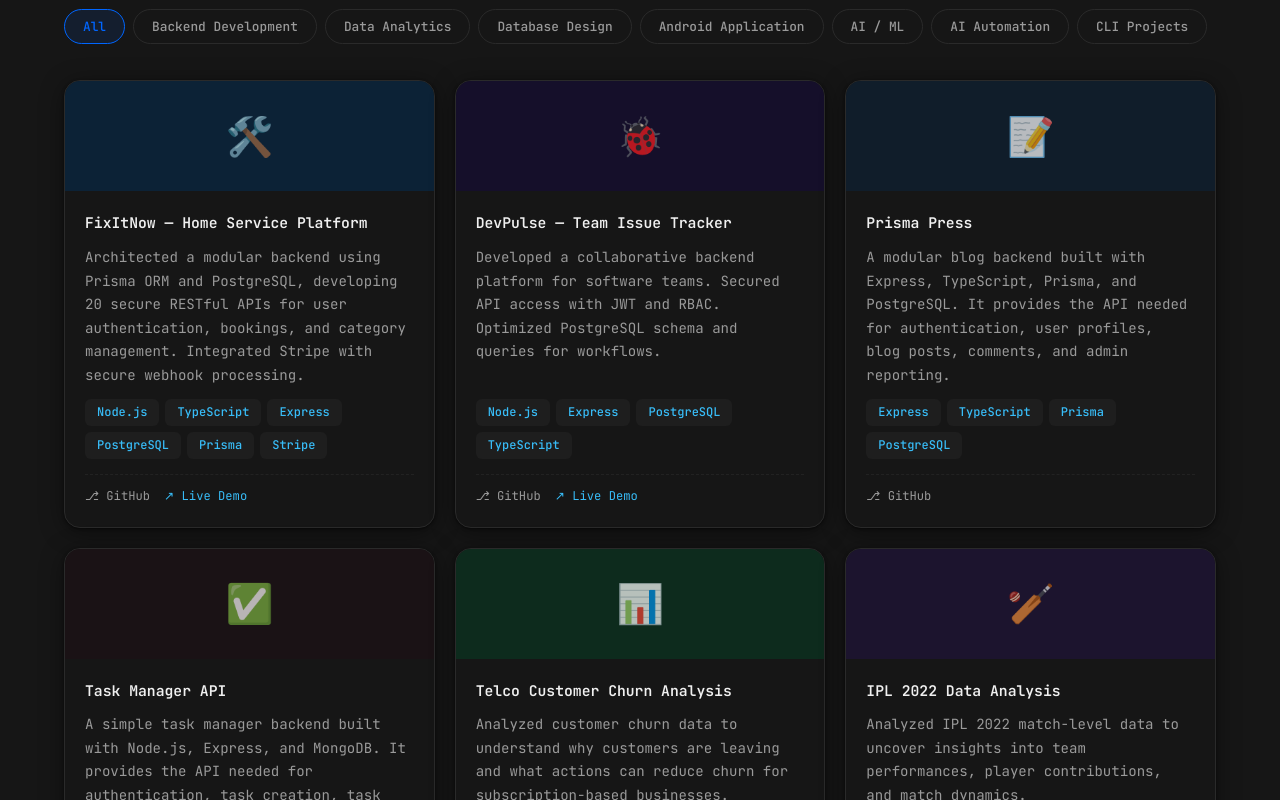
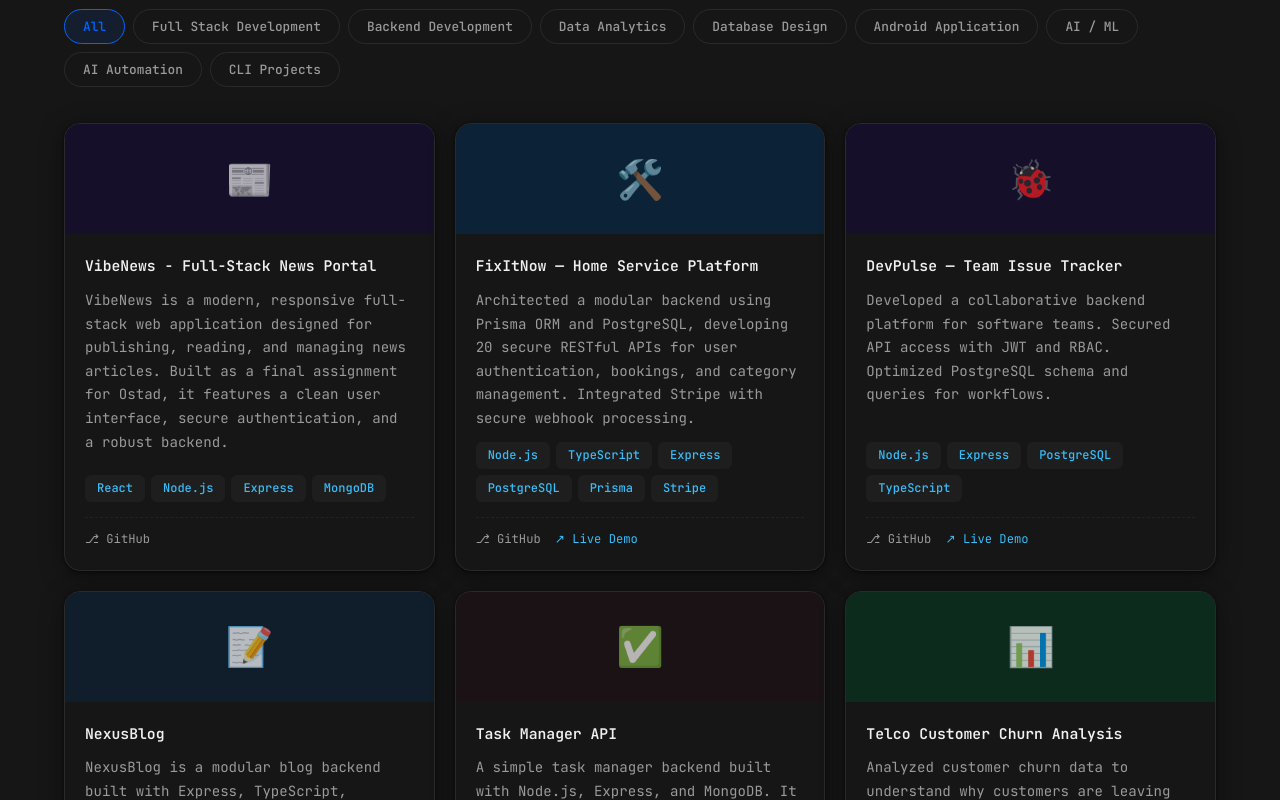
Before and after one commit to arFaisal043/Faisal-Portfolio, a React (Vite) app: page / in a window 1280 px wide. Shown: the part 3180-3980 px from the top of the page. Built offline with nearby package versions, Linux system fonts and the light colour scheme.

Commit message:
add a full stack project

```diff
--- a/src/components/Projects.jsx
+++ b/src/components/Projects.jsx
@@ -10,6 +10,7 @@
   useReveal([filter, showAll]);
   const tabs = [
     {id:"all",label:"All"},
+    {id:"fullstack",label:"Full Stack Development"},
     {id:"backend",label:"Backend Development"},
     {id:"analytics",label:"Data Analytics"},
     {id:"database",label:"Database Design"},
--- a/src/data/constants.js
+++ b/src/data/constants.js
@@ -8,37 +8,227 @@
 };
 
 export const PROJECTS = [
+  // Full Stack
+  {
+    category: "fullstack",
+    title: "VibeNews - Full-Stack News Portal",
+    desc: "VibeNews is a modern, responsive full-stack web application designed for publishing, reading, and managing news articles. Built as a final assignment for Ostad, it features a clean user interface, secure authentication, and a robust backend.",
+    tags: ["React", "Node.js", "Express", "MongoDB"],
+    github: "https://github.com/arFaisal043/OSTAD_FINAL_ASSIGNMENT",
+    demo: "#",
+    bg: "#150f2a",
+    icon: "📰",
+  },
+
   // Backend
-  { category: "backend", title: "FixItNow — Home Service Platform", desc: "Architected a modular backend using Prisma ORM and PostgreSQL, developing 20 secure RESTful APIs for user authentication, bookings, and category management. Integrated Stripe with secure webhook processing.", tags: ["Node.js", "TypeScript", "Express", "PostgreSQL", "Prisma", "Stripe"], github: "#", demo: "#", bg: "#0c2236", icon: "🛠️" },
-  { category: "backend", title: "DevPulse — Team Issue Tracker", desc: "Developed a collaborative backend platform for software teams. Secured API access with JWT and RBAC. Optimized PostgreSQL schema and queries for workflows.", tags: ["Node.js", "Express", "PostgreSQL", "TypeScript"], github: "#", demo: "#", bg: "#150f2a", icon: "🐞" },
-  { category: "backend", title: "Prisma Press", desc: "A modular blog backend built with Express, TypeScript, Prisma, and PostgreSQL. It provides the API needed for authentication, user profiles, blog posts, comments, and admin reporting.", tags: ["Express", "TypeScript", "Prisma", "PostgreSQL"], github: "https://github.com/arFaisal043/prisma-blog-app", demo: "#", bg: "#101d2a", icon: "📝" },
-  { category: "backend", title: "Task Manager API", desc: "A simple task manager backend built with Node.js, Express, and MongoDB. It provides the API needed for authentication, task creation, task assignment, status updates, and deadline tracking.", tags: ["Node.js", "Express", "MongoDB"], github: "https://github.com/arFaisal043/Task-Manager", demo: "#", bg: "#1a1215", icon: "✅" },
+  {
+    category: "backend",
+    title: "FixItNow — Home Service Platform",
+    desc: "Architected a modular backend using Prisma ORM and PostgreSQL, developing 20 secure RESTful APIs for user authentication, bookings, and category management. Integrated Stripe with secure webhook processing.",
+    tags: [
+      "Node.js",
+      "TypeScript",
+      "Express",
+      "PostgreSQL",
+      "Prisma",
+      "Stripe",
+    ],
+    github: "#",
+    demo: "#",
+    bg: "#0c2236",
+    icon: "🛠️",
+  },
+  {
+    category: "backend",
+    title: "DevPulse — Team Issue Tracker",
+    desc: "Developed a collaborative backend platform for software teams. Secured API access with JWT and RBAC. Optimized PostgreSQL schema and queries for workflows.",
+    tags: ["Node.js", "Express", "PostgreSQL", "TypeScript"],
+    github: "#",
+    demo: "#",
+    bg: "#150f2a",
+    icon: "🐞",
+  },
+  {
+    category: "backend",
+    title: "NexusBlog",
+    desc: "NexusBlog is a modular blog backend built with Express, TypeScript, Prisma, and PostgreSQL. It provides the API needed for authentication, user profiles, blog posts, comments, and admin reporting.",
+    tags: ["Express", "TypeScript", "Prisma", "PostgreSQL"],
+    github: "https://github.com/arFaisal043/prisma-blog-app",
+    demo: "#",
+    bg: "#101d2a",
+    icon: "📝",
+  },
+  {
+    category: "backend",
+    title: "Task Manager API",
+    desc: "A simple task manager backend built with Node.js, Express, and MongoDB. It provides the API needed for authentication, task creation, task assignment, status updates, and deadline tracking.",
+    tags: ["Node.js", "Express", "MongoDB"],
+    github: "https://github.com/arFaisal043/Task-Manager",
+    demo: "#",
+    bg: "#1a1215",
+    icon: "✅",
+  },
 
   // Data Analytics
-  { category: "analytics", title: "Telco Customer Churn Analysis", desc: "Analyzed customer churn data to understand why customers are leaving and what actions can reduce churn for subscription-based businesses.", tags: ["Python", "EDA", "Data Analysis"], github: "https://github.com/arFaisal043/Python_EDA_Project", demo: "#", bg: "#0d2b1d", icon: "📊" },
-  { category: "analytics", title: "IPL 2022 Data Analysis", desc: "Analyzed IPL 2022 match-level data to uncover insights into team performances, player contributions, and match dynamics.", tags: ["Python", "Pandas", "Data Analysis"], github: "https://github.com/arFaisal043/Learn-Python/tree/main/Project_1(%20IPL)", demo: "#", bg: "#1c142e", icon: "🏏" },
-  { category: "analytics", title: "Retail Sales Dataset Analysis", desc: "Analyzed a retail sales customer dataset focusing on customer acquisition trends, demographics, and geographic distribution.", tags: ["Python", "Data Analysis"], github: "https://github.com/arFaisal043/Learn-Python/tree/main/Project_2(%20Retail%20Sale%20)", demo: "#", bg: "#2b1414", icon: "🛍️" },
+  {
+    category: "analytics",
+    title: "Telco Customer Churn Analysis",
+    desc: "Analyzed customer churn data to understand why customers are leaving and what actions can reduce churn for subscription-based businesses.",
+    tags: ["Python", "EDA", "Data Analysis"],
+    github: "https://github.com/arFaisal043/Python_EDA_Project",
+    demo: "#",
+    bg: "#0d2b1d",
+    icon: "📊",
+  },
+  {
+    category: "analytics",
+    title: "IPL 2022 Data Analysis",
+    desc: "Analyzed IPL 2022 match-level data to uncover insights into team performances, player contributions, and match dynamics.",
+    tags: ["Python", "Pandas", "Data Analysis"],
+    github:
+      "https://github.com/arFaisal043/Learn-Python/tree/main/Project_1(%20IPL)",
+    demo: "#",
+    bg: "#1c142e",
+    icon: "🏏",
+  },
+  {
+    category: "analytics",
+    title: "Retail Sales Dataset Analysis",
+    desc: "Analyzed a retail sales customer dataset focusing on customer acquisition trends, demographics, and geographic distribution.",
+    tags: ["Python", "Data Analysis"],
+    github:
+      "https://github.com/arFaisal043/Learn-Python/tree/main/Project_2(%20Retail%20Sale%20)",
+    demo: "#",
+    bg: "#2b1414",
+    icon: "🛍️",
+  },
 
   // Database Design
-  { category: "database", title: "Online Course Enrollment DB", desc: "EduEnroll DB is a PostgreSQL database project that explores SQL JOIN operations through a course enrollment system. It reveals enrollment patterns and identifies inactive students.", tags: ["SQL", "PostgreSQL", "Database"], github: "https://github.com/arFaisal043/Database-Project/blob/main/Online_Course_Enrollment_DB.sql", demo: "#", bg: "#101820", icon: "🎓" },
-  { category: "database", title: "Football Ticket Booking System", desc: "A relational database project built with PostgreSQL for managing users, match fixtures, and ticket bookings with a strong emphasis on complex SQL JOIN operations.", tags: ["SQL", "PostgreSQL", "Database"], github: "https://github.com/arFaisal043/Database-Project/blob/main/Football_Ticket_Booking_System.sql", demo: "#", bg: "#102319", icon: "⚽" },
+  {
+    category: "database",
+    title: "Online Course Enrollment DB",
+    desc: "EduEnroll DB is a PostgreSQL database project that explores SQL JOIN operations through a course enrollment system. It reveals enrollment patterns and identifies inactive students.",
+    tags: ["SQL", "PostgreSQL", "Database"],
+    github:
+      "https://github.com/arFaisal043/Database-Project/blob/main/Online_Course_Enrollment_DB.sql",
+    demo: "#",
+    bg: "#101820",
+    icon: "🎓",
+  },
+  {
+    category: "database",
+    title: "Football Ticket Booking System",
+    desc: "A relational database project built with PostgreSQL for managing users, match fixtures, and ticket bookings with a strong emphasis on complex SQL JOIN operations.",
+    tags: ["SQL", "PostgreSQL", "Database"],
+    github:
+      "https://github.com/arFaisal043/Database-Project/blob/main/Football_Ticket_Booking_System.sql",
+    demo: "#",
+    bg: "#102319",
+    icon: "⚽",
+  },
 
   // Android
-  { category: "android", title: "অর্থখাতা (ArthoKhata)", desc: "বাংলাদেশি ছোট ব্যবসার জন্য Bengali-first Expo React Native হিসাব অ্যাপ। (A Bengali-first accounting app for small businesses in Bangladesh).", tags: ["React Native", "Expo", "Mobile"], github: "https://github.com/ash-rafhamid/ArthoKhata", demo: "#", bg: "#1f1f1f", icon: "📱" },
+  {
+    category: "android",
+    title: "অর্থখাতা (ArthoKhata)",
+    desc: "বাংলাদেশি ছোট ব্যবসার জন্য Bengali-first Expo React Native হিসাব অ্যাপ। (A Bengali-first accounting app for small businesses in Bangladesh).",
+    tags: ["React Native", "Expo", "Mobile"],
+    github: "https://github.com/ash-rafhamid/ArthoKhata",
+    demo: "#",
+    bg: "#1f1f1f",
+    icon: "📱",
+  },
 
   // AI/ML
-  { category: "ai", title: "Potato Price Prediction", desc: "A machine learning project using Artificial Neural Networks (ANN) to predict potato prices.", tags: ["Python", "ANN", "Machine Learning"], github: "https://github.com/arFaisal043/Learn-Python/tree/main/AI/ANN", demo: "#", bg: "#2b2311", icon: "🥔" },
-  { category: "ai", title: "Brain Tumor MRI Classification", desc: "A deep learning project using Convolutional Neural Networks (CNN) and transfer learning to classify brain tumors from MRI scans.", tags: ["Python", "CNN", "Deep Learning"], github: "https://github.com/arFaisal043/Learn-Python/blob/main/AI/CNN/cnn-project-1%20(2).ipynb", demo: "#", bg: "#201217", icon: "🧠" },
+  {
+    category: "ai",
+    title: "Potato Price Prediction",
+    desc: "A machine learning project using Artificial Neural Networks (ANN) to predict potato prices.",
+    tags: ["Python", "ANN", "Machine Learning"],
+    github: "https://github.com/arFaisal043/Learn-Python/tree/main/AI/ANN",
+    demo: "#",
+    bg: "#2b2311",
+    icon: "🥔",
+  },
+  {
+    category: "ai",
+    title: "Brain Tumor MRI Classification",
+    desc: "A deep learning project using Convolutional Neural Networks (CNN) and transfer learning to classify brain tumors from MRI scans.",
+    tags: ["Python", "CNN", "Deep Learning"],
+    github:
+      "https://github.com/arFaisal043/Learn-Python/blob/main/AI/CNN/cnn-project-1%20(2).ipynb",
+    demo: "#",
+    bg: "#201217",
+    icon: "🧠",
+  },
 
   // AI Automation
-  { category: "automation", title: "Automated Email Sender", desc: "A fully automated email sending system that leverages AI-powered personalization to send contextual, human-like emails. Built with n8n and Google Gemini AI.", tags: ["n8n", "Gemini AI", "Automation"], github: "https://github.com/arFaisal043/AI-Automation-Projects-by-n8n/tree/main/project_1_Email_sender_Automation", demo: "#", bg: "#0d2b27", icon: "✉️" },
-  { category: "automation", title: "Email Auto Labeling System", desc: "An intelligent email classification system that automatically reads incoming emails and applies relevant labels using Google Gemini AI.", tags: ["n8n", "Gemini AI", "Automation"], github: "https://github.com/arFaisal043/AI-Automation-Projects-by-n8n/tree/main/project_2_Email_auto-labeling", demo: "#", bg: "#232b0d", icon: "🏷️" },
-  { category: "automation", title: "Weather Alert Telegram Bot", desc: "A fully automated weather bot that sends live weather updates to Telegram every 5 minutes. No manual asking, just automatic alerts.", tags: ["n8n", "Telegram API", "Automation"], github: "https://github.com/arFaisal043/AI-Automation-Projects-by-n8n/tree/main/project_3_Weather_Alert_Bot", demo: "#", bg: "#101f2e", icon: "🌦️" },
+  {
+    category: "automation",
+    title: "Automated Email Sender",
+    desc: "A fully automated email sending system that leverages AI-powered personalization to send contextual, human-like emails. Built with n8n and Google Gemini AI.",
+    tags: ["n8n", "Gemini AI", "Automation"],
+    github:
+      "https://github.com/arFaisal043/AI-Automation-Projects-by-n8n/tree/main/project_1_Email_sender_Automation",
+    demo: "#",
+    bg: "#0d2b27",
+    icon: "✉️",
+  },
+  {
+    category: "automation",
+    title: "Email Auto Labeling System",
+    desc: "An intelligent email classification system that automatically reads incoming emails and applies relevant labels using Google Gemini AI.",
+    tags: ["n8n", "Gemini AI", "Automation"],
+    github:
+      "https://github.com/arFaisal043/AI-Automation-Projects-by-n8n/tree/main/project_2_Email_auto-labeling",
+    demo: "#",
+    bg: "#232b0d",
+    icon: "🏷️",
+  },
+  {
+    category: "automation",
+    title: "Weather Alert Telegram Bot",
+    desc: "A fully automated weather bot that sends live weather updates to Telegram every 5 minutes. No manual asking, just automatic alerts.",
+    tags: ["n8n", "Telegram API", "Automation"],
+    github:
+      "https://github.com/arFaisal043/AI-Automation-Projects-by-n8n/tree/main/project_3_Weather_Alert_Bot",
+    demo: "#",
+    bg: "#101f2e",
+    icon: "🌦️",
+  },
 
   // CLI
-  { category: "cli", title: "Employee Payroll System", desc: "An Object-Oriented Programming (OOP) project designed for learning and practicing core OOP concepts in Java through a real-world application.", tags: ["Java", "OOP", "CLI"], github: "https://github.com/arFaisal043/java-employee-payroll-system", demo: "#", bg: "#1e131d", icon: "💼" },
-  { category: "cli", title: "Python File Manager CLI", desc: "A lightweight command-line file management system built with Python for efficient file operations.", tags: ["Python", "CLI"], github: "https://github.com/arFaisal043/Python-File-Manager-CLI-Tool", demo: "#", bg: "#131e1c", icon: "📁" },
-  { category: "cli", title: "Library Management System", desc: "A C-based console application for managing library resources with role-based access for admins and students, using DSA concepts.", tags: ["C", "DSA", "CLI"], github: "https://github.com/arFaisal043/DSA-with-C-PlusPlus/blob/main/ds-project.c", demo: "#", bg: "#1e1613", icon: "📚" }
+  {
+    category: "cli",
+    title: "Employee Payroll System",
+    desc: "An Object-Oriented Programming (OOP) project designed for learning and practicing core OOP concepts in Java through a real-world application.",
+    tags: ["Java", "OOP", "CLI"],
+    github: "https://github.com/arFaisal043/java-employee-payroll-system",
+    demo: "#",
+    bg: "#1e131d",
+    icon: "💼",
+  },
+  {
+    category: "cli",
+    title: "Python File Manager CLI",
+    desc: "A lightweight command-line file management system built with Python for efficient file operations.",
+    tags: ["Python", "CLI"],
+    github: "https://github.com/arFaisal043/Python-File-Manager-CLI-Tool",
+    demo: "#",
+    bg: "#131e1c",
+    icon: "📁",
+  },
+  {
+    category: "cli",
+    title: "Library Management System",
+    desc: "A C-based console application for managing library resources with role-based access for admins and students, using DSA concepts.",
+    tags: ["C", "DSA", "CLI"],
+    github:
+      "https://github.com/arFaisal043/DSA-with-C-PlusPlus/blob/main/ds-project.c",
+    demo: "#",
+    bg: "#1e1613",
+    icon: "📚",
+  },
 ];
 
 export const ACHIEVEMENTS = [
```
